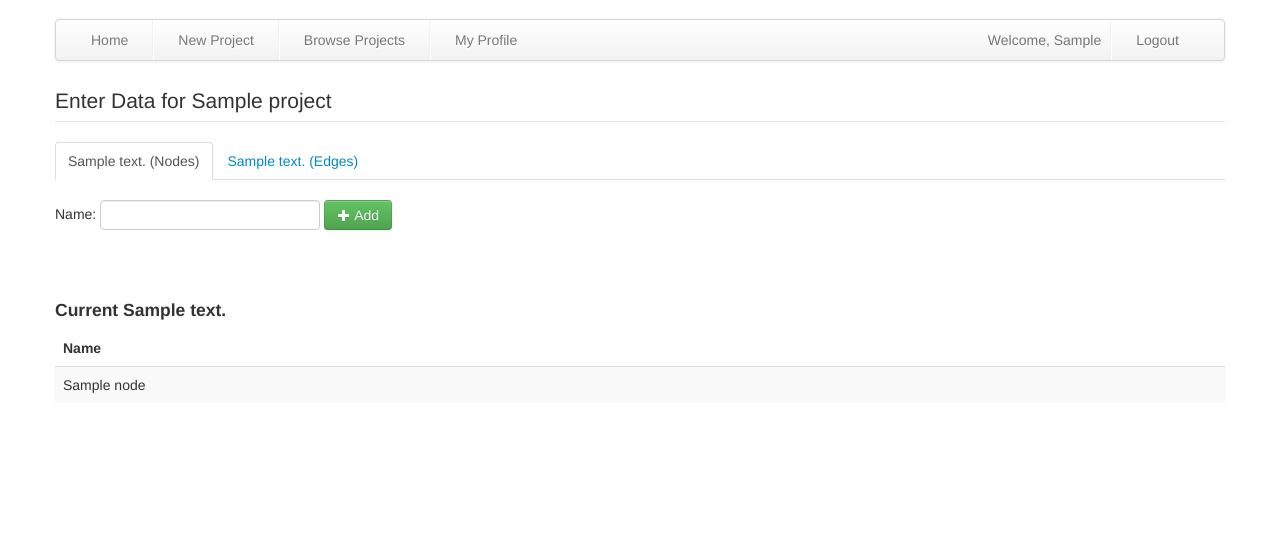
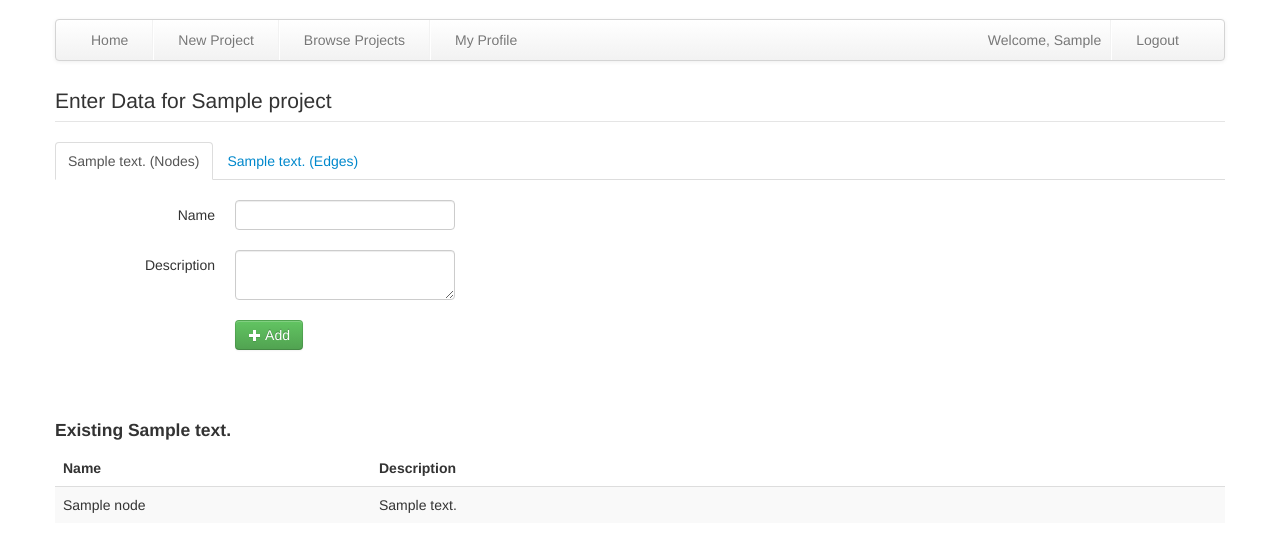
Before and after one commit to CJTeam/mesh, a Django app: page /project/1/edge/create in a window 1280 px wide. Shown: the part 193-745 px from the top of the page. Run offline with Django 3.2, Linux system fonts and the light colour scheme; a user stored in the database is signed in; tables that the repository leaves empty hold one stand-in row (values such as "Sample post"); parts of the project's set-up code (start-up, migrations or seed data) failed here and were passed over.

Commit message:
Some layout changes for consistency.
Added a description field to nodes and edges as a precursor to
implementing metadata specification.

```diff
--- a/mesh/admin.py
+++ b/mesh/admin.py
@@ -1,6 +1,7 @@
 from django.contrib import admin
 
-from mesh.models import Project, Node
+from mesh.models import Edge, Node, Project
 
+admin.site.register(Edge)
+admin.site.register(Node)
 admin.site.register(Project)
-admin.site.register(Node)
--- a/mesh/models.py
+++ b/mesh/models.py
@@ -27,6 +27,7 @@ class EdgeMetadataField(models.Model):
 
 class Node(models.Model):
     name = models.CharField(max_length=155)
+    description = models.CharField(max_length=200, blank=True)
     project = models.ForeignKey(Project)
 
     def __str__(self):
@@ -43,7 +44,13 @@ EDGE_TYPES = (
 
 
 class Edge(models.Model):
+    description = models.CharField(max_length=200, blank=True)
     from_node = models.ForeignKey(Node, related_name='from_edges')
     to_node = models.ForeignKey(Node, related_name='to_edges')
     type = models.IntegerField(choices=EDGE_TYPES)
     project = models.ForeignKey(Project)
+
+    def __str__(self):
+        if self.type == 1:
+            return '{} - {}'.format(self.from_node.name, self.to_node.name)
+        return '{} > {}'.format(self.from_node.name, self.to_node.name)
--- a/mesh/templates/edit_data.html
+++ b/mesh/templates/edit_data.html
@@ -17,26 +17,43 @@
             {% endif %}
             <div class="tab-content">
                 <div class="tab-pane active" id="nodes">
-                    <form class="form-inline" method="POST" action="{% url 'node_create' project.id %}">
-                        <label>Name:</label>
-                        <input type="text" name="name">
+                    <form class="wide form-horizontal" method="POST" action="{% url 'node_create' project.id %}">
+                        <div class="control-group">
+                            <label for="input-name" class="control-label">Name</label>
+                            <div class="controls">
+                                <input type="text" name="name" id="input-name">
+                            </div>
+                        </div>
+                        <div class="control-group">
+                            <label for="input-node-description" class="control-label">Description</label>
+                            <div class="controls">
+                                <textarea name="description" id="input-node-description"></textarea>
+                            </div>
+                        </div>
+                        <div class="control-group">
+                            <div class="controls">
+                                <button type="submit" class="btn btn-success"><i class="icon-plus icon-white"></i> Add</button>
+                            </div>
+                        </div>
                         <input type="hidden" name="project" value="{{ project.id }}">
-                        <button type="submit" class="btn btn-success"><i class="icon-plus icon-white"></i> Add</button>
+
                         {% csrf_token %}
                     </form>
                     <br/><br/>
-                    <h4>Current {{ project.node_description }}</h4>
+                    <h4>Existing {{ project.node_description }}</h4>
                     {% if nodes|length_is:'0'%}
                     <p>There are no {{ project.node_description }} in this project.</p>
                     {% else %}
                     <table class="table table-striped">
                         <thead>
-                            <th>Name</th>
+                            <th style="width: 300px">Name</th>
+                            <th>Description</th>
                         </thead>
                         <tbody>
                             {% for node in nodes %}
                                 <tr>
                                     <td>{{ node.name }}</td>
+                                    <td>{{ node.description }}</td>
                                 </tr>
                             {% endfor %}
                         </tbody>
@@ -44,45 +61,67 @@
                     {% endif %}
                 </div>
                 <div class="tab-pane" id="edges">
-                    <form class="form-inline" method="POST" action="{% url 'edge_create' project.id %}">
-                        <label>From:</label>
-                        <select name="from_node">
+                    <form class="wide form-horizontal" method="POST" action="{% url 'edge_create' project.id %}">
+                        <div class="control-group">
+                            <label for="input-type" class="control-label">Type</label>
+                            <div class="controls">
+                                <select name="type" onchange="updateLabels(this);" id="input-type">
+                                    <option value="1">Undirected</option>
+                                    <option value="2" selected="selected">Directed</option>
+                                </select>
+                            </div>
+                        </div>
+                        <div class="control-group">
+                            <label id="from-label" for="input-from" class="control-label">From</label>
+                            <div class="controls">
+                                <select id="input-from" name="from_node">
                                     {% for node in nodes %}
                                         <option value="{{ node.id }}">{{ node.name }}</option>
                                     {% endfor %}
                                 </select>
-                        <label>To:</label>
-                        <select name="to_node">
+                            </div>
+                        </div>
+                        <div class="control-group">
+                            <label id="to-label" for="input-to" class="control-label">To</label>
+                            <div class="controls">
+                                <select id="input-to" name="to_node">
                                     {% for node in nodes %}
                                         <option value="{{ node.id }}">{{ node.name }}</option>
                                     {% endfor %}
                                 </select>
-                        <label>Type:</label>
-                        <select name="type">
-                            <option value="1">Undirected</option>
-                            <option value="2">Directed</option>
-                        </select>
+                            </div>
+                        </div>
+                        <div class="control-group">
+                            <label for="input-edge-description" class="control-label">Description</label>
+                            <div class="controls">
+                                <textarea name="description" id="input-edge-description"></textarea>
+                            </div>
+                        </div>
+                        <div class="control-group">
+                            <div class="controls">
+                                <button type="submit" class="btn btn-success"><i class="icon-plus icon-white"></i> Add</button>
+                            </div>
+                        </div>
                         <input type="hidden" name="project" value="{{ project.id }}">
-                        <button type="submit" class="btn btn-success"><i class="icon-plus icon-white"></i> Add</button>
                         {% csrf_token %}
                     </form>
                     <br/><br/>
-                    <h4>Current {{ project.edge_description }}</h4>
+                    <h4>Existing {{ project.edge_description }}</h4>
                     {% if edges|length_is:'0'%}
                     <p>There are no {{ project.edge_description }} in this project.</p>
                     {% else %}
                     <table class="table table-striped">
                         <thead>
-                            <th>From</th>
-                            <th>To</th>
-                            <th>Type</th>
+                            <th style="width: 100px">Type</th>
+                            <th style="width: 300px">{{ project.node_description }}</th>
+                            <th>Description</th>
                         </thead>
                         <tbody>
                             {% for edge in edges %}
                                 <tr>
-                                    <td>{{ edge.from_node.name }}</td>
-                                    <td>{{ edge.to_node.name }}</td>
                                     <td>{{ edge.get_type_display }}</td>
+                                    <td>{{ edge }}</td>
+                                    <td>{{ edge.description }}</td>
                                 </tr>
                             {% endfor %}
                         </tbody>
@@ -94,3 +133,22 @@
     </div>
 
 {% endblock %}
+
+{% block extra_script %}
+<script type="application/javascript">
+
+    function updateLabels (selectEl) {
+        if ($(selectEl).val() == '1') {
+            // Non-directional
+            $('#from-label').text('Between:');
+            $('#to-label').text('And:')
+        }
+        else {
+            // Directional
+            $('#from-label').text('From:');
+            $('#to-label').text('To:')
+        }
+    }
+
+</script>
+{% endblock %}
```
Lines whose indentation alone changed are shown as unchanged.
